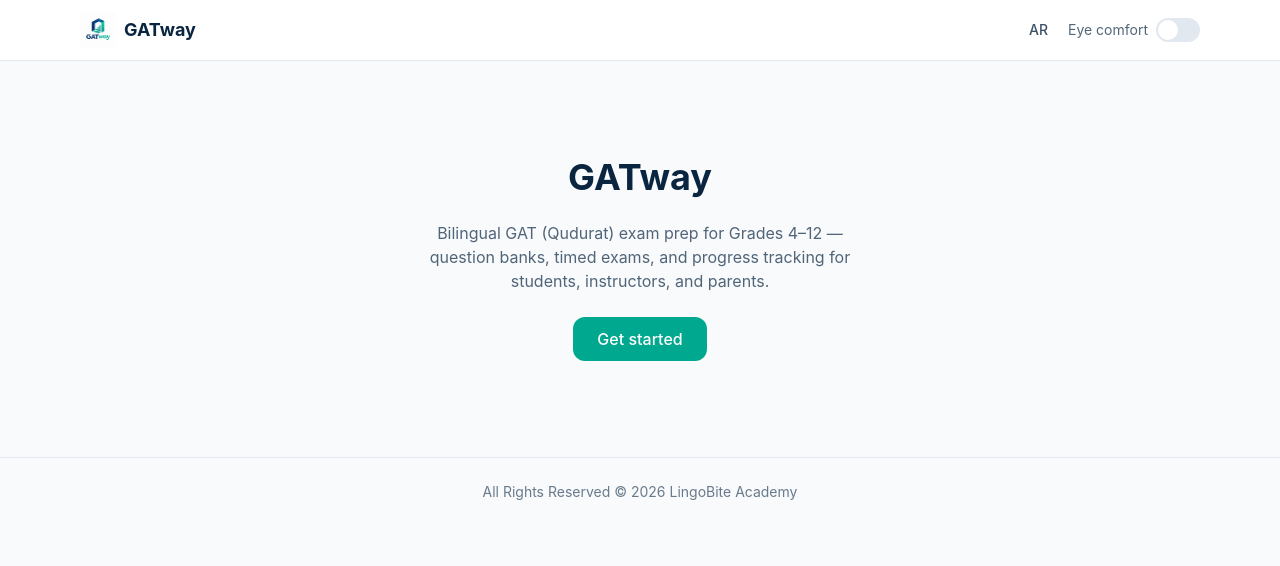
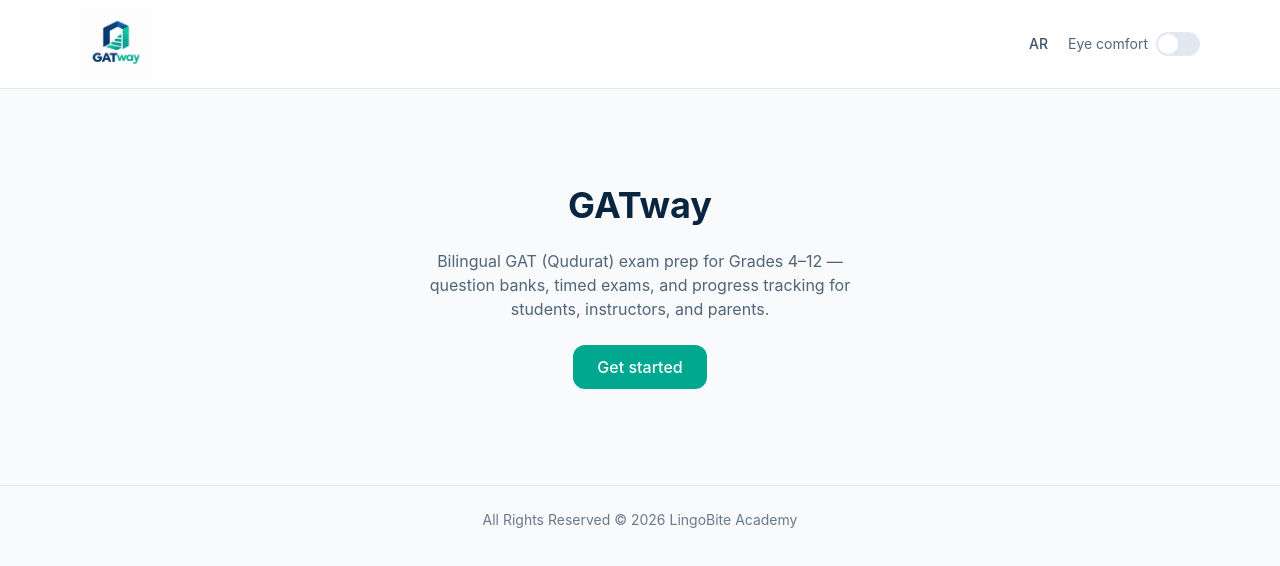
Before and after one commit to mahmoudbadawi-jpg/gatway, a Next.js app: page / in a window 1280 px wide. Shown: the top 566 px of the page. Built offline with nearby package versions, Linux system fonts and the light colour scheme.

Commit message:
Update Header.tsx

```diff
--- a/components/Header.tsx
+++ b/components/Header.tsx
@@ -1,6 +1,7 @@
 "use client";
 
 import Image from "next/image";
+import Link from "next/link";
 import { useEffect, useState } from "react";
 import { useLanguage } from "@/i18n/LanguageProvider";
 
@@ -23,12 +24,11 @@ export function Header() {
   }
 
   return (
-    <header className="no-print sticky top-0 z-50 border-b border-border bg-surface/90 backdrop-blur dark:bg-navy-light/90">
-      <div className="mx-auto flex max-w-6xl items-center justify-between px-4 py-3">
-        <div className="flex items-center gap-2">
-          <Image src="/logo/gatway-logo.png" alt="GATway" width={36} height={36} priority />
-          <span className="text-lg font-bold text-navy">{t("app.name")}</span>
-        </div>
+    <header className="no-print sticky top-0 z-50 border-b border-border bg-surface/90 backdrop-blur">
+      <div className="mx-auto flex max-w-6xl items-center justify-between px-4 py-2">
+        <Link href="/dashboard" aria-label={t("app.name")} className="flex items-center">
+          <Image src="/logo/gatway-logo.png" alt={t("app.name")} width={72} height={72} priority />
+        </Link>
 
         <div className="flex items-center gap-5">
           <button
```
